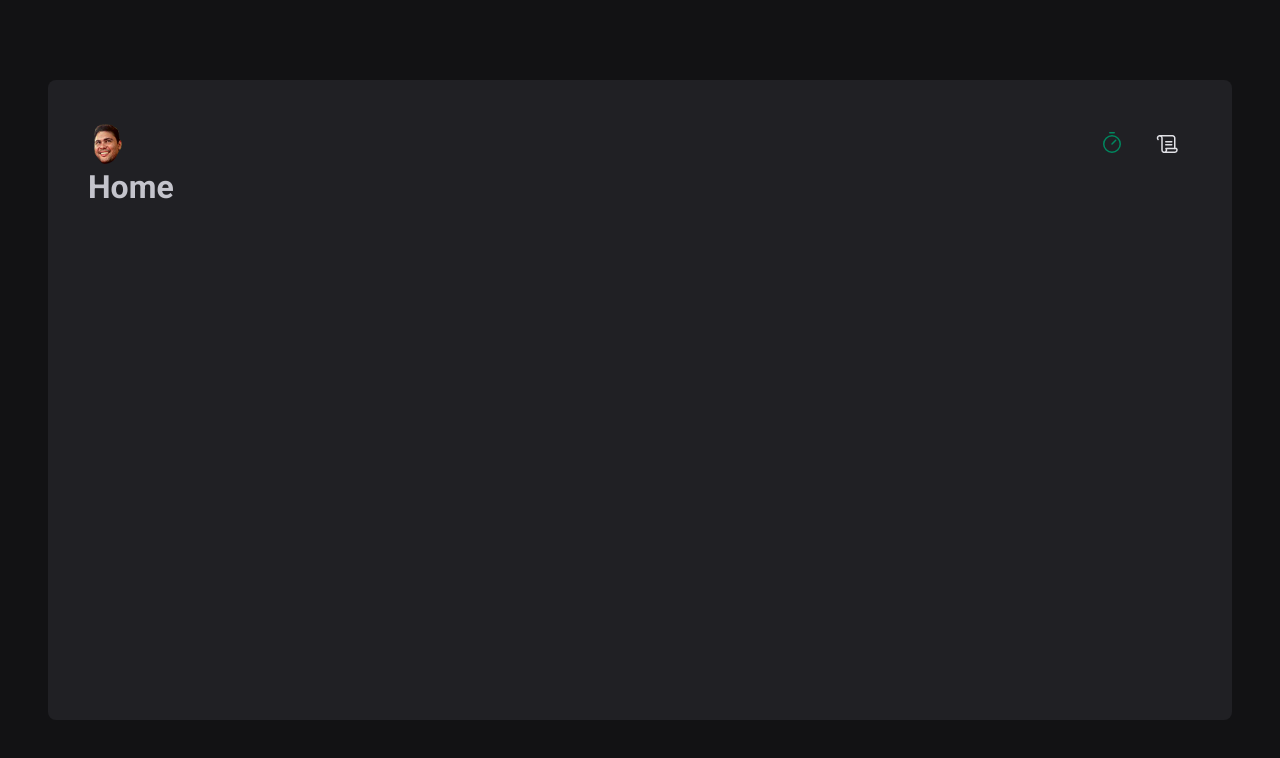
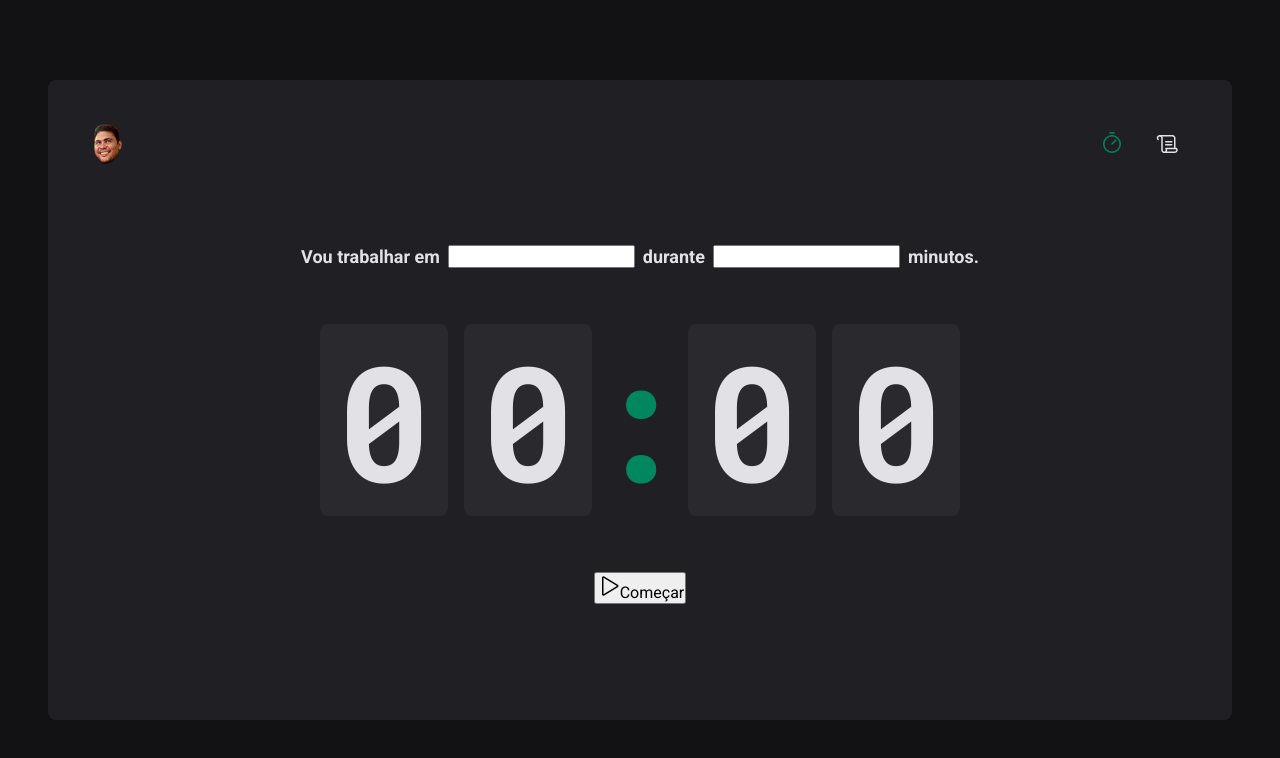
Before and after one commit to Kierico/ignite-time, a React (Vite) app: page / in a window 1280 px wide. Shown: the top 758 px of the page. Built offline with nearby package versions, Linux system fonts and the light colour scheme.

Commit message:
2.4 - Página - Home

```diff
--- a/src/pages/Home.tsx
+++ /dev/null
@@ -1,9 +0,0 @@
-import { Header } from '../components/Header'
-
-export function Home() {
-    return (
-        <div>
-            <h1>Home</h1>
-        </div>
-    )
-}
--- /dev/null
+++ b/src/pages/Home/index.tsx
@@ -0,0 +1,38 @@
+import { Play } from 'phosphor-react'
+import {
+    CountdownContainer,
+    FormContainer,
+    HomeContainer,
+    Separator,
+} from './styles'
+
+export function Home() {
+    return (
+        <HomeContainer>
+            <form action="">
+                <FormContainer>
+                    <label htmlFor="task">Vou trabalhar em</label>
+                    <input id="task" />
+
+                    <label htmlFor="minutesAmount">durante</label>
+                    <input type="number" id="minutesAmount" />
+
+                    <span>minutos.</span>
+                </FormContainer>
+
+                <CountdownContainer>
+                    <span>0</span>
+                    <span>0</span>
+                    <Separator>:</Separator>
+                    <span>0</span>
+                    <span>0</span>
+                </CountdownContainer>
+
+                <button type="submit">
+                    <Play size={24} />
+                    Começar
+                </button>
+            </form>
+        </HomeContainer>
+    )
+}
--- /dev/null
+++ b/src/pages/Home/styles.ts
@@ -0,0 +1,55 @@
+import styled from 'styled-components'
+
+export const HomeContainer = styled.main`
+  flex: 1;
+
+  display: flex;
+  flex-direction: column;
+  align-items: center;
+  justify-content: center;
+
+  form {
+    display: flex;
+    flex-direction: column;
+    align-items: center;
+    gap: 3.5rem;
+  }
+`
+
+export const FormContainer = styled.div`
+  width: 100%;
+  display: flex;
+  align-items: center;
+  justify-content: center;
+  gap: 0.5rem;
+  color: ${(props) => props.theme['gray-100']};
+  font-size: 1.125rem;
+  font-weight: bold;
+  flex-wrap: wrap;
+`
+
+export const CountdownContainer = styled.div`
+  font-family: 'Roboto Mono', monospace;
+  font-size: 10rem;
+  line-height: 8rem;
+  color: ${(props) => props.theme['gray-100']};
+
+  display: flex;
+  gap: 1rem;
+
+  span {
+    background-color: ${(props) => props.theme['gray-700']};
+    padding: 2rem 1rem;
+    border-radius: 8px;
+  }
+`
+
+export const Separator = styled.div`
+  padding: 2rem 0;
+  color: ${(props) => props.theme['green-500']};
+
+  width: 4rem;
+  overflow: hidden;
+  display: flex;
+  justify-content: center;
+`
--- a/src/styles/global.ts
+++ b/src/styles/global.ts
@@ -15,6 +15,7 @@
     body {
         background: ${(props) => props.theme['gray-900']};
         color: ${(props) => props.theme['gray-300']};
+        -webkit-font-smoothing: antialiased;
     }
 
     body, input, textarea, button {
```
Also changed, not shown: src/pages/History/index.tsx (renamed from src/pages/History.tsx), src/pages/History/styles.ts (added).
